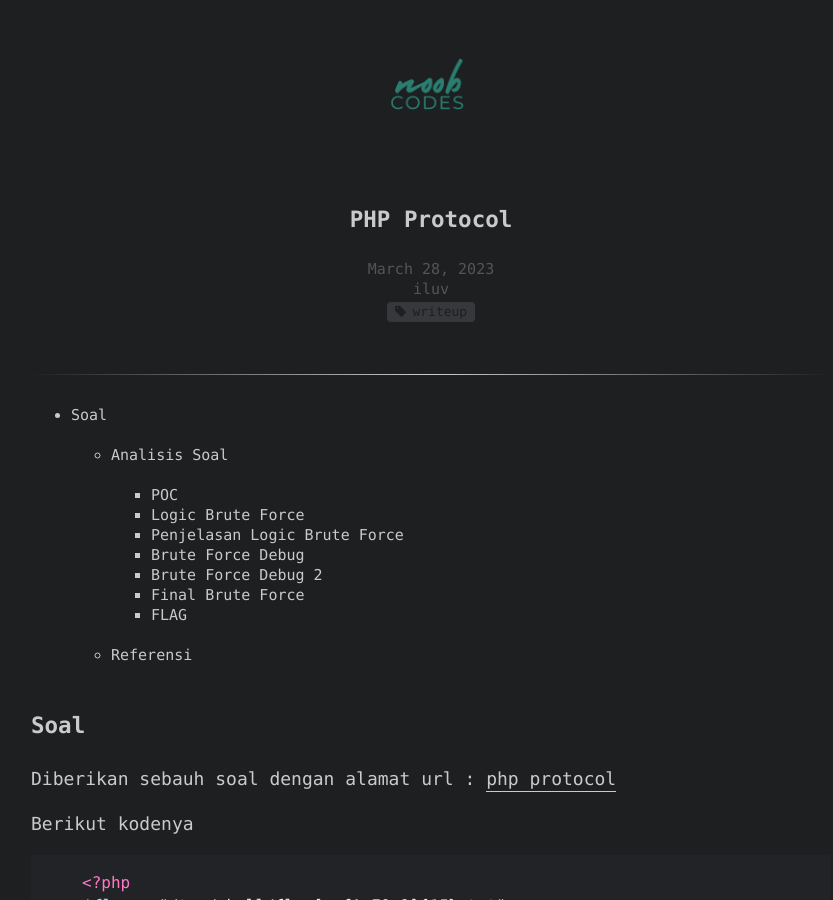
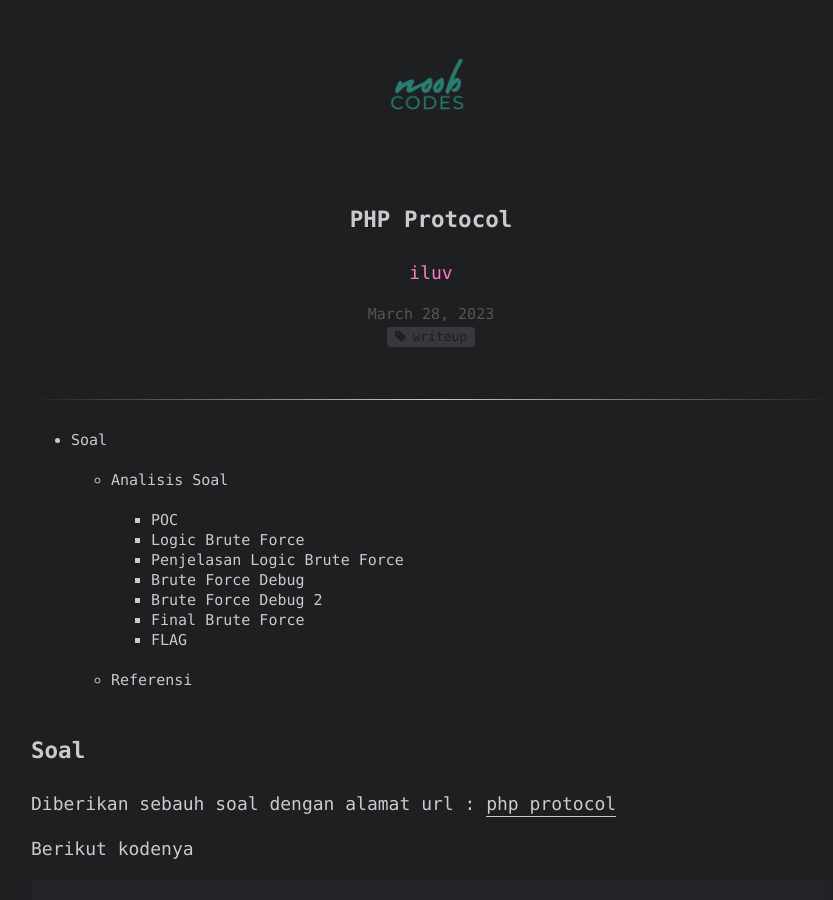
Before and after one commit to syukirman-amir/blog.noob.codes, a Jekyll site: the page built from _posts/2023-03-28-php-protocol.md, in a window 1280 px wide and 900 px high. Shown: the whole window, without its empty margins (209-1042 px from the left). Built offline with Jekyll 4.4.1, drawn with Linux system fonts in a browser that asks for light colours; comment, search, counter and statistics services are not loaded.

Commit message:
Update post.html

```diff
--- a/_layouts/post.html
+++ b/_layouts/post.html
@@ -6,7 +6,7 @@ layout: default
 
 	<div class="center">
 		<h1>{{ page.title }}</h1>
-		<time>{{ page.date | date: '%B %-d, %Y' }} <div class="tags-expo">{{ page.author }}</div></time>
+		<time><div><p style="color:#ff79c6;">{{ page.author }}</p></div>{{ page.date | date: '%B %-d, %Y' }}</time>
 	</div>
 
 	<section>
```
